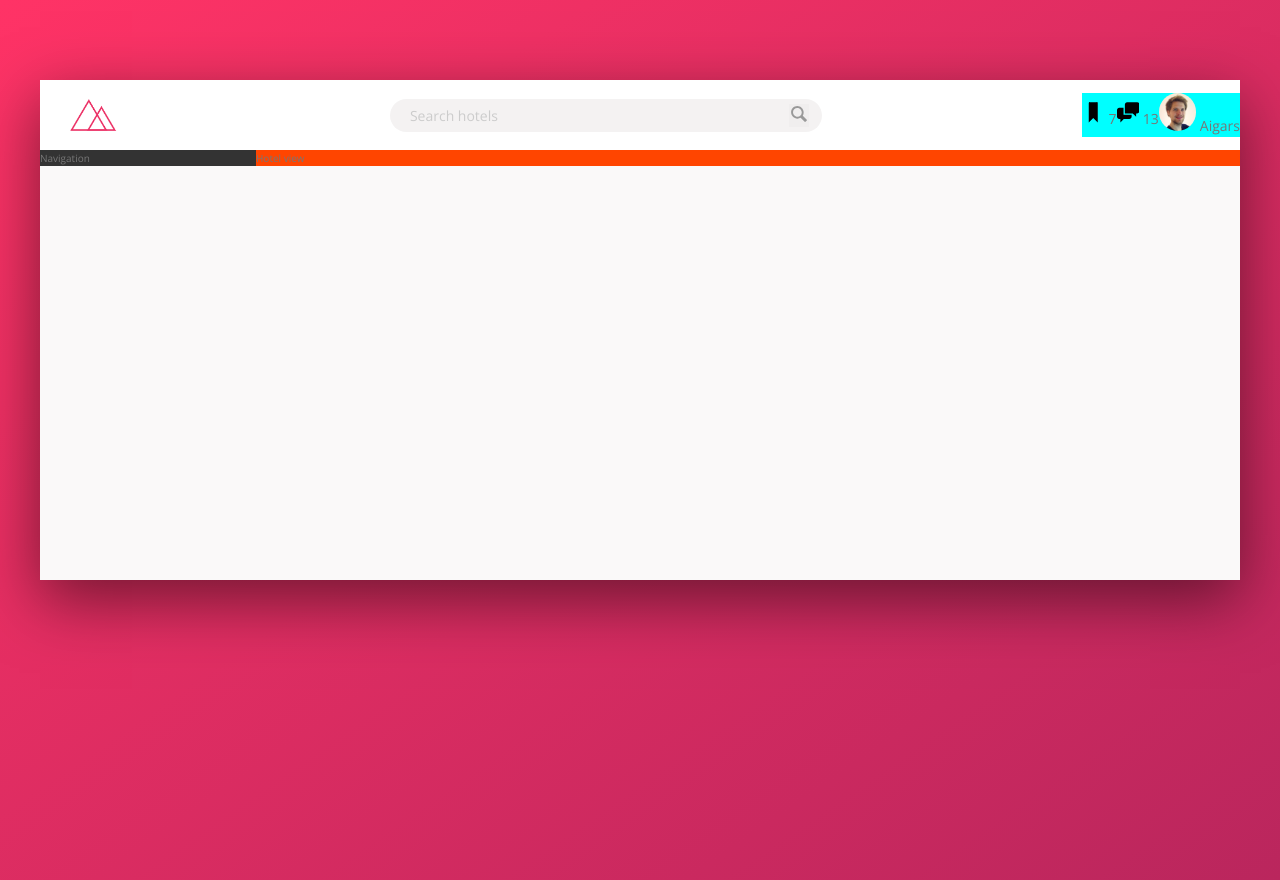
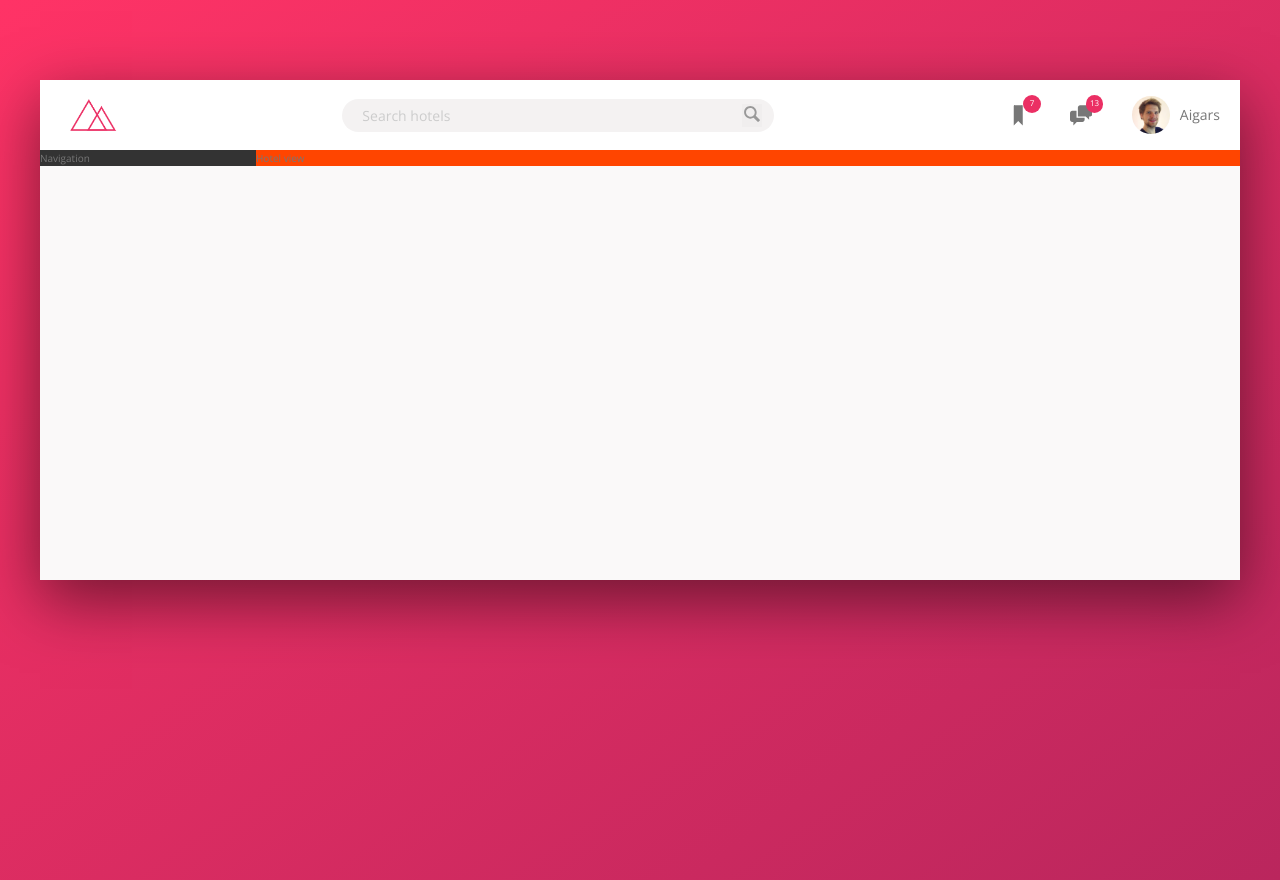
Before and after one commit to Altiuss/Trillo, a website: page index.html in a window 1280 px wide. Drawn offline with nearby package versions, Linux system fonts and the light colour scheme.

Commit message:
Building the Header - Part3

```diff
--- a/sass/_components.scss
+++ b/sass/_components.scss
@@ -37,7 +37,7 @@
 
         &::-webkit-input-placeholder {
             font-weight: 100;
-            color:var(--color-grey-light-4);
+            color: var(--color-grey-light-4);
         }
 
     }
@@ -74,25 +74,57 @@
 /// USER NAVIGATION
 
 .user-nav {
-    background-color: aqua;
+
+    align-self: stretch;
     display: flex;
     justify-content: space-between;
     align-items: center;
 
-    &__icon-box {}
+    &>* {
+        padding: 0 2rem;
+        cursor: pointer;
+        height: 100%;
+        display: flex;
+        align-items: center;
+    }
+
+    &>*:hover {
+        background-color: var(--color-grey-light-3);
+    }
+
+
+    &__icon-box {
+        position: relative;
+    }
 
     &__icon {
         height: 2.25rem;
         width: 2.25rem;
+        fill: var(--color-grey-dark-2);
+
     }
 
-    &__notification {}
+    &__notification {
+        font-size: .8rem;
+        height: 1.75rem;
+        width: 1.75rem;
+        border-radius: 100px;
+        background-color: var(--color-primary);
+        color: #fff;
+        position: absolute;
+        top: 1.5rem;
+        right: .9rem;
+        display: flex;
+        justify-content: center;
+        align-items: center;
+    }
 
     &__user {}
 
     &__user-photo {
         height: 3.75rem;
         border-radius: 50%;
+        margin-right: 1rem;
     }
 
     &__user-name {}
```
Also changed, not shown: css/style.css, 1 other file.
